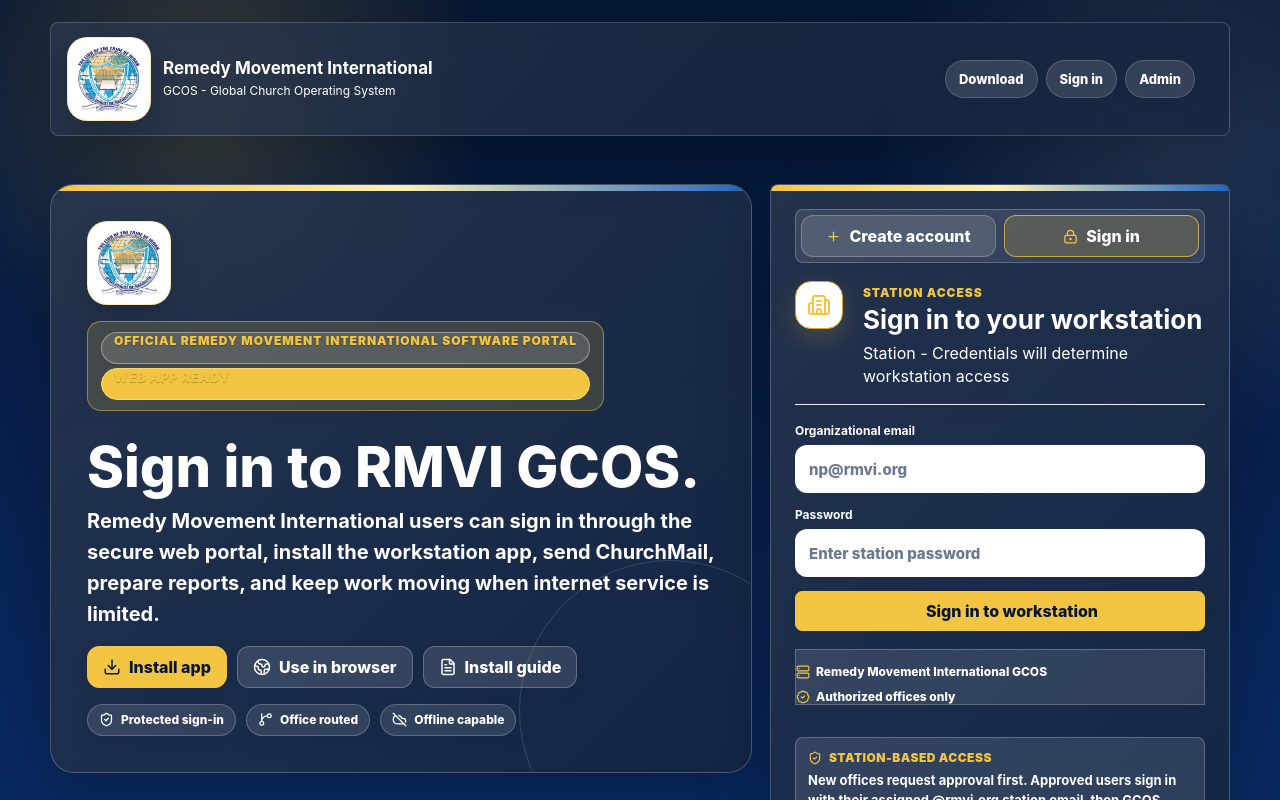
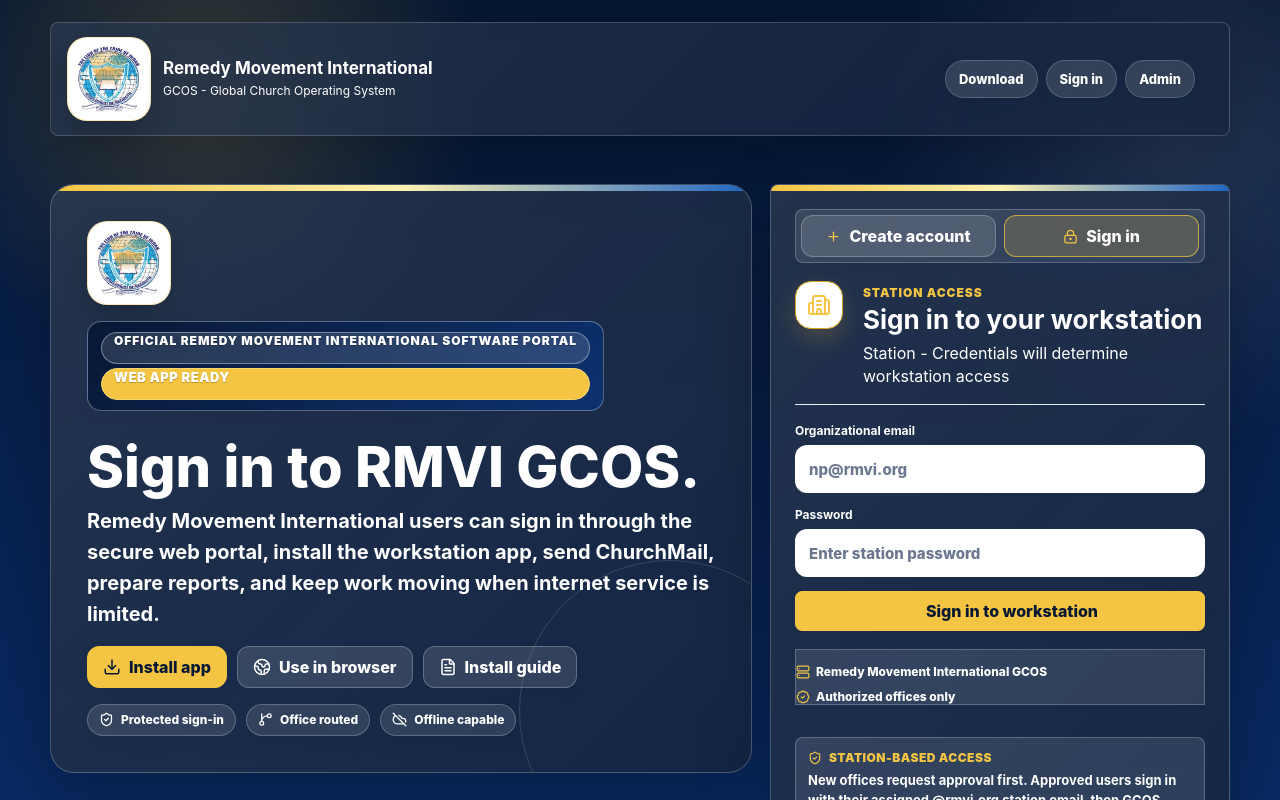
Before and after one commit to DwellProofApp/rmvi-gcos, a React (Vite) app: page / in a window 1280 px wide. Shown: the top 800 px of the page. Built offline with nearby package versions, Linux system fonts and the light colour scheme; no server answers.

Commit message:
Make public portal badge text visible

```diff
--- a/src/signin-overrides.css
+++ b/src/signin-overrides.css
@@ -50,9 +50,10 @@
   width: fit-content !important;
   max-width: 100% !important;
   padding: 10px 13px !important;
-  border: 1px solid rgba(244, 197, 66, 0.48) !important;
+  border: 1px solid rgba(255, 255, 255, 0.32) !important;
   border-radius: 14px !important;
-  background: rgba(244, 197, 66, 0.16) !important;
+  background:
+    linear-gradient(135deg, rgba(6, 23, 51, 0.92), rgba(11, 52, 120, 0.84)) !important;
 }
 
 .login-shell.public-software-gateway.admin-login-gateway .download-kicker {
@@ -65,7 +66,7 @@
 .login-shell.public-software-gateway .download-kicker span,
 .login-shell.public-software-gateway .download-kicker strong {
   display: block !important;
-  color: #f4c542 !important;
+  color: #ffffff !important;
   opacity: 1 !important;
   text-shadow: 0 1px 1px rgba(0, 0, 0, 0.25) !important;
 }
```
